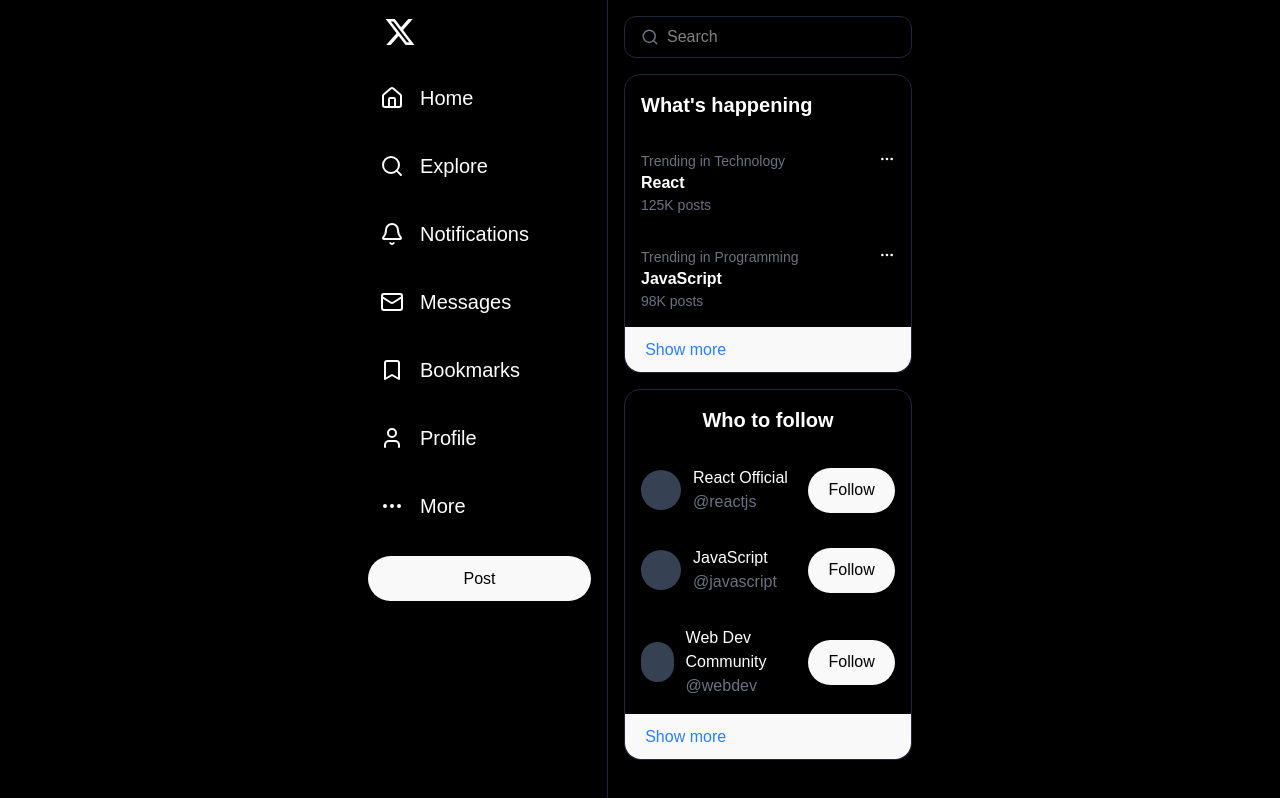
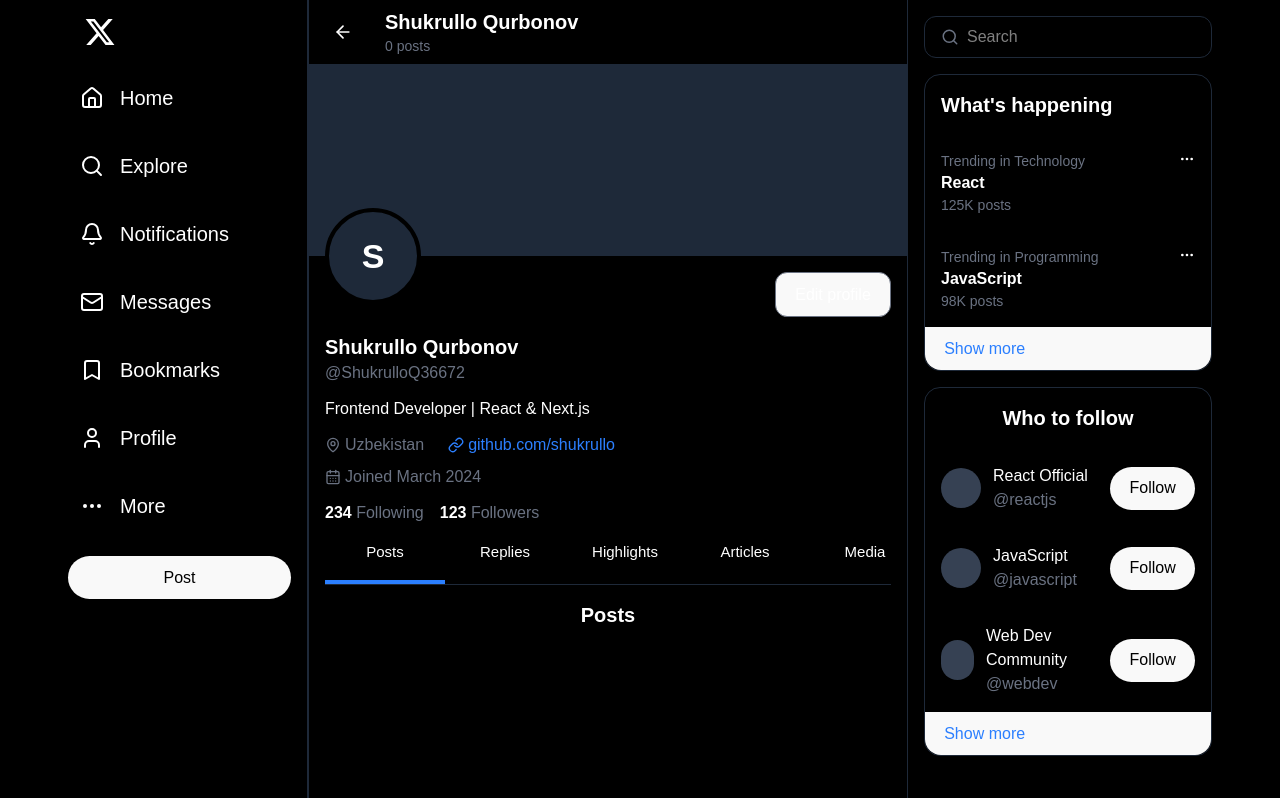
Before and after one commit to hodlerjon/X-clone-fork, a React (Vite) app: page /profile/posts in a window 1280 px wide. Built offline with nearby package versions, Linux system fonts and the light colour scheme.

Commit message:
Fixed bugs

```diff
--- a/src/App.jsx
+++ b/src/App.jsx
@@ -14,7 +14,7 @@
 				<main className='flex-1'>
 					<Routes>
 						<Route path='/' element={<XHomepage />} />
-						<Route path='/profile' element={<Profile />} />
+						<Route path='/profile/*' element={<Profile />} />
 						<Route path='/explore/*' element={<Explore />} />
 						<Route path='/notifications/*' element={<Notifications />} />
 					</Routes>
--- a/src/components/pages/Profile.jsx
+++ b/src/components/pages/Profile.jsx
@@ -1,10 +1,20 @@
-import React from 'react'
-import { ArrowLeft, Calendar, Link as LinkIcon, MapPin } from 'lucide-react'
-import { Link } from 'react-router-dom'
+import { ArrowLeft, CalendarDays, Link as LinkIcon, MapPin } from 'lucide-react'
+import React, { useState, useEffect } from 'react'
+import {
+	Link,
+	NavLink,
+	Route,
+	Routes,
+	useLocation,
+	useNavigate,
+} from 'react-router-dom'
 
 const Profile = () => {
+	const location = useLocation()
+	const navigate = useNavigate()
+
 	const userProfile = {
-		name: 'Shukrullo',
+		name: 'Shukrullo Qurbonov',
 		handle: '@ShukrulloQ36672',
 		bio: 'Frontend Developer | React & Next.js',
 		location: 'Uzbekistan',
@@ -12,9 +22,25 @@
 		joinDate: 'Joined March 2024',
 		following: 234,
 		followers: 123,
-		coverImage: '/images/cover.jpg',
-		avatar: '/images/avatar.jpg',
+		coverImage: '',
+		avatar: '',
 	}
+
+	const tabs = [
+		{ name: 'Posts', path: 'posts' },
+		{ name: 'Replies', path: 'replies' },
+		{ name: 'Highlights', path: 'highlights' },
+		{ name: 'Articles', path: 'articles' },
+		{ name: 'Media', path: 'media' },
+		{ name: 'Likes', path: 'likes' },
+	]
+
+	// Navigate to posts by default
+	useEffect(() => {
+		if (location.pathname === '/profile') {
+			navigate('/profile/posts')
+		}
+	}, [location, navigate])
 
 	return (
 		<div className='min-h-screen border-x border-gray-800 w-[600px]'>
@@ -25,7 +51,7 @@
 				</Link>
 				<div>
 					<h2 className='font-bold text-xl'>{userProfile.name}</h2>
-					<p className='text-gray-500 text-sm'>0 posts</p>
+					<p className='text-gray-500 text-sm text-left'>0 posts</p>
 				</div>
 			</div>
 
@@ -45,27 +71,29 @@
 				{/* Avatar and Edit Button */}
 				<div className='px-4 pb-4 flex justify-between items-start'>
 					<div className='mt-[-48px]'>
-						<div className='w-24 h-24 rounded-full border-4 border-black bg-gray-800 overflow-hidden'>
-							{userProfile.avatar && (
+						<div className='w-24 h-24 rounded-full border-4 border-black bg-gray-800 overflow-hidden  flex justify-center items-center'>
+							{userProfile.avatar ? (
 								<img
 									src={userProfile.avatar}
 									alt='Avatar'
 									className='w-full h-full object-cover'
 								/>
+							) : (
+								<span className='font-bold text-[34px]'>S</span>
 							)}
 						</div>
 					</div>
-					<button className='mt-4 px-4 py-1.5 rounded-full border border-gray-600 font-bold hover:bg-gray-900'>
+					<button className='mt-4 px-4 py-1.5 rounded-xl border border-gray-500 font-bold hover:bg-gray-600/20'>
 						Edit profile
 					</button>
 				</div>
 
 				{/* Profile Details */}
 				<div className='px-4 mb-4'>
-					<h2 className='font-bold text-xl'>{userProfile.name}</h2>
-					<p className='text-gray-500'>{userProfile.handle}</p>
+					<h2 className='font-bold text-xl text-left'>{userProfile.name}</h2>
+					<p className='text-gray-500 text-left'>{userProfile.handle}</p>
 
-					<p className='mt-3'>{userProfile.bio}</p>
+					<p className='mt-3 text-left'>{userProfile.bio}</p>
 
 					<div className='mt-3 space-y-2'>
 						<div className='flex gap-6'>
@@ -83,7 +111,8 @@
 							)}
 						</div>
 						<div className='flex items-center gap-1 text-gray-500'>
-							<Calendar className='w-4 h-4' />
+							<CalendarDays className='w-4 h-4' />
+
 							{userProfile.joinDate}
 						</div>
 					</div>
@@ -98,10 +127,63 @@
 							<span className='text-gray-500'> Followers</span>
 						</span>
 					</div>
+					<div className='flex border-b border-gray-800'>
+						{tabs.map(tab => (
+							<NavLink
+								key={tab.name}
+								to={`/profile/${tab.path}`}
+								className={({ isActive }) => `
+              flex-1 min-w-[120px] p-4 text-center font-bold text-[15px]
+              cursor-pointer transition-colors hover:bg-gray-900/50
+              ${isActive ? 'border-b-4 border-blue-500' : ''}
+            `}
+							>
+								{tab.name}
+							</NavLink>
+						))}
+					</div>
+					<div className='p-4'>
+						<Routes>
+							<Route path='posts' element={<Posts />} />
+							<Route path='articles' element={<Articles />} />
+							<Route path='replies' element={<Replies />} />
+							<Route path='likes' element={<Likes />} />
+							<Route path='media' element={<Media />} />
+							<Route path='highlights' element={<Highlights />} />
+						</Routes>
+					</div>
 				</div>
 			</div>
 		</div>
 	)
 }
 
+// Move tab components to separate files later
+const Posts = () => (
+	<div className='space-y-4'>
+		<p className='text-xl font-bold'>Posts</p>
+		{/* Add your posts content here */}
+	</div>
+)
+
+const Articles = () => (
+	<div className='space-y-4'>
+		<p className='text-xl font-bold'>Articles</p>
+		{/* Add your articles content here */}
+	</div>
+)
+
+const Likes = () => {
+	return <p>Coming soon</p>
+}
+const Media = () => {
+	return <p>Coming soon</p>
+}
+const Replies = () => {
+	return <p>Coming soon</p>
+}
+const Highlights = () => {
+	return <p>Coming soon</p>
+}
+
 export default Profile
--- a/src/index.css
+++ b/src/index.css
@@ -39,7 +39,7 @@
 
 button {
 	/* border-radius: 8px; */
-	border: 1px solid transparent;
+	/* border: 1px solid transparent; */
 	padding: 0.6em 1.2em;
 	font-size: 1em;
 	font-weight: 500;
```
